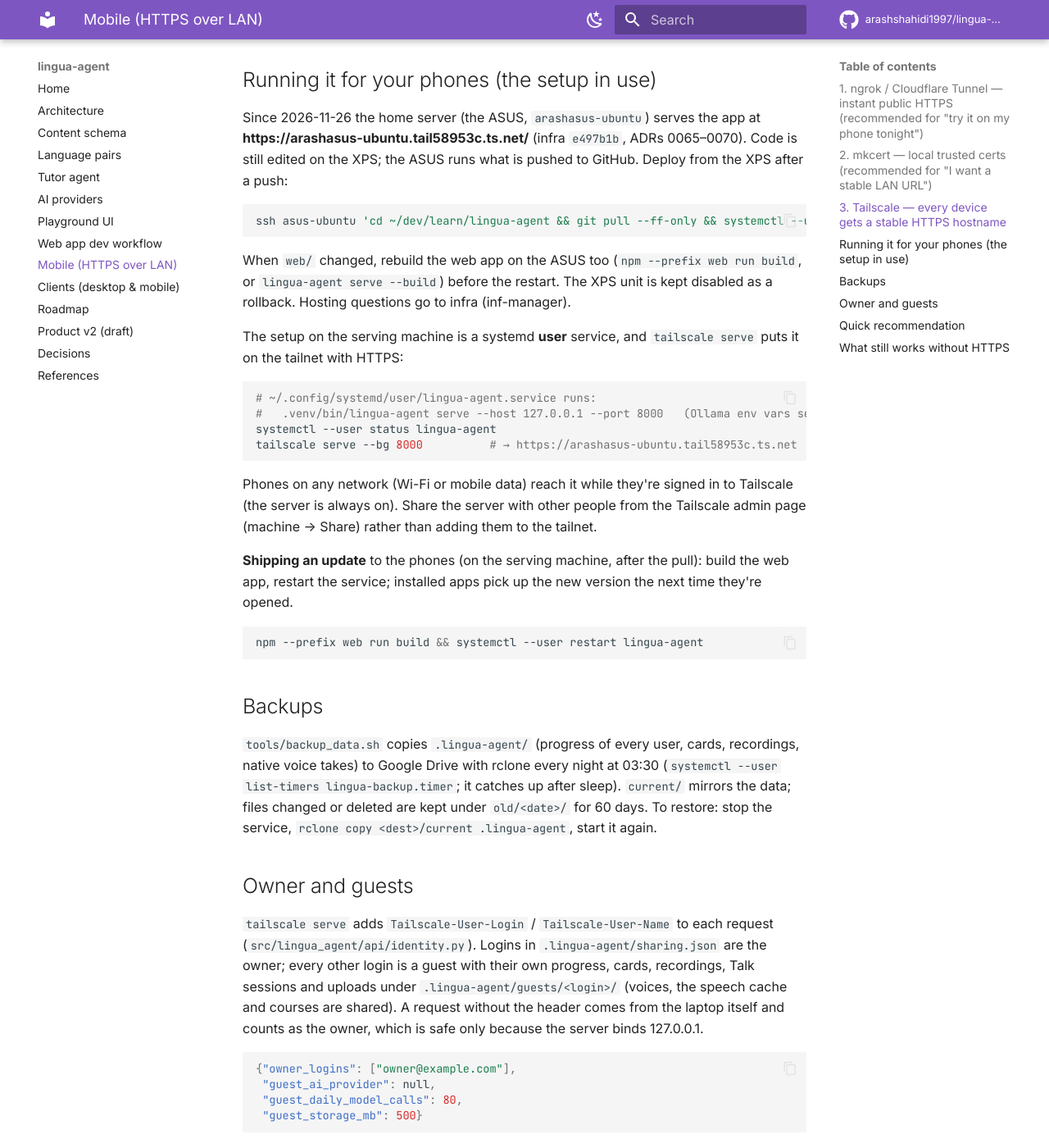
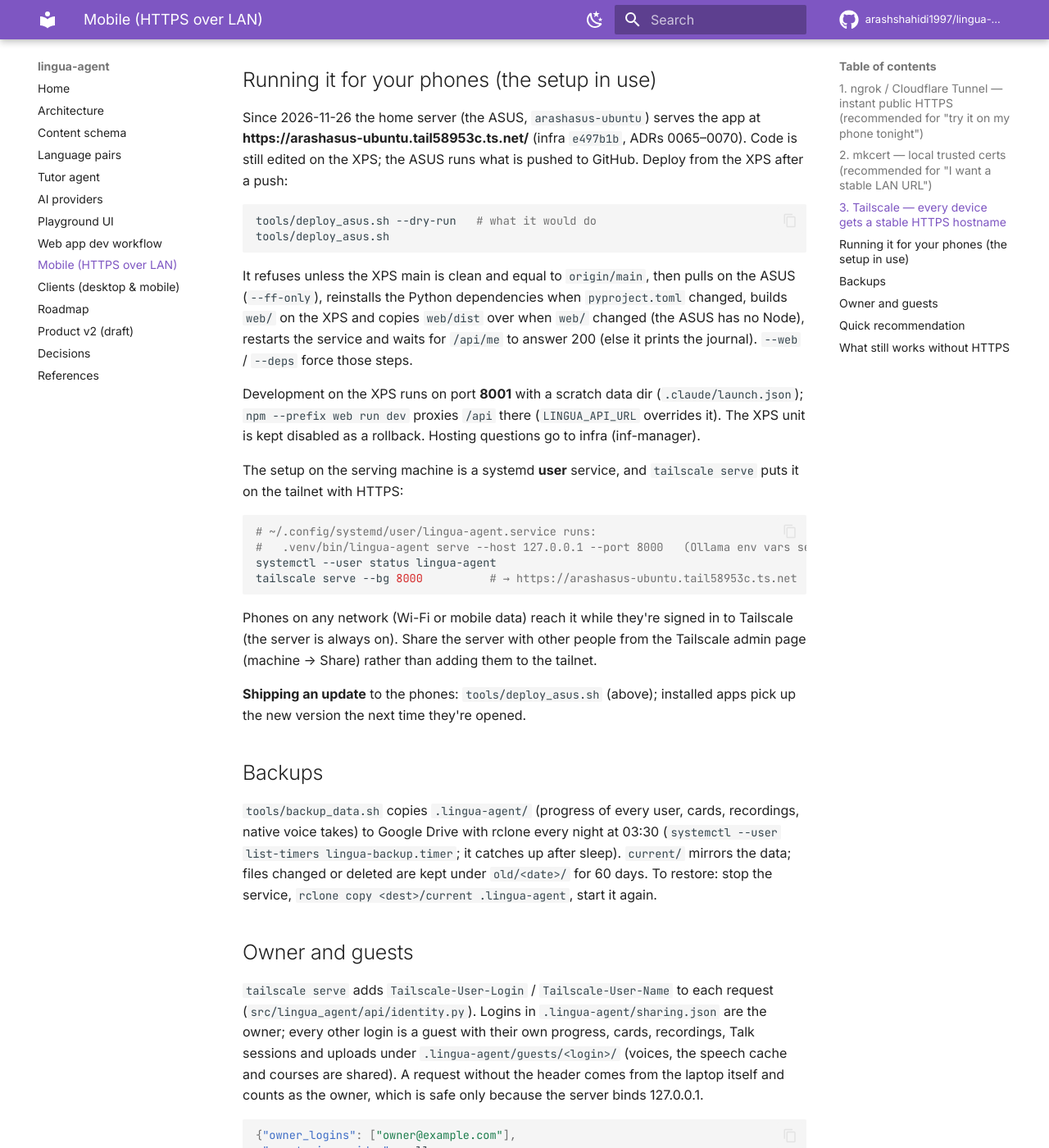
Before and after one commit to arashshahidi1997/lingua-agent, an MkDocs documentation site: the page built from docs/mobile-https.md, in a window 1280 px wide and 1400 px high, scrolled down 1964 px. Shown: the whole window at 82% size. Built offline with MkDocs 1.6.1 and Material for MkDocs 9.7.7, drawn with Linux system fonts in a browser that asks for light colours; comment, search, counter and statistics services are not loaded.

Commit message:
tools/deploy_asus.sh: one-command deploy to the ASUS; vite /api proxy on :8001 (LINGUA_API_URL)
Refuses unless XPS main is clean and equals origin/main; pulls --ff-only on the
ASUS, reinstalls deps when pyproject.toml/uv.lock changed, builds web/ on the
XPS and rsyncs web/dist when web/ changed, restarts the user unit and polls
/api/me (journal on failure). --dry-run, --web, --deps.

Co-Authored-By: Claude Opus 5.5 <noreply@anthropic.com>

````diff
--- a/docs/mobile-https.md
+++ b/docs/mobile-https.md
@@ -74,11 +74,17 @@ Since 2026-11-26 the home server (the ASUS, `arashasus-ubuntu`) serves the app a
 the ASUS runs what is pushed to GitHub. Deploy from the XPS after a push:
 
 ```bash
-ssh asus-ubuntu 'cd ~/dev/learn/lingua-agent && git pull --ff-only && systemctl --user restart lingua-agent'
+tools/deploy_asus.sh --dry-run   # what it would do
+tools/deploy_asus.sh
 ```
 
-When `web/` changed, rebuild the web app on the ASUS too (`npm --prefix web run build`, or `lingua-agent serve --build`)
-before the restart.
+It refuses unless the XPS main is clean and equal to `origin/main`, then pulls on the ASUS (`--ff-only`), reinstalls
+the Python dependencies when `pyproject.toml` changed, builds `web/` on the XPS and copies `web/dist` over when
+`web/` changed (the ASUS has no Node), restarts the service and waits for `/api/me` to answer 200 (else it prints
+the journal). `--web` / `--deps` force those steps.
+
+Development on the XPS runs on port **8001** with a scratch data dir (`.claude/launch.json`); `npm --prefix web run dev`
+proxies `/api` there (`LINGUA_API_URL` overrides it).
 The XPS unit is kept disabled as a rollback. Hosting questions go to infra (inf-manager).
 
 The setup on the serving machine is a systemd **user** service, and `tailscale serve` puts it on the tailnet with HTTPS:
@@ -94,12 +100,8 @@ Phones on any network (Wi-Fi or mobile data) reach it while they're signed in to
 always on). Share the server with other people from the Tailscale admin page (machine → Share) rather than adding
 them to the tailnet.
 
-**Shipping an update** to the phones (on the serving machine, after the pull): build the web app, restart the service; installed apps pick up the new
-version the next time they're opened.
-
-```bash
-npm --prefix web run build && systemctl --user restart lingua-agent
-```
+**Shipping an update** to the phones: `tools/deploy_asus.sh` (above); installed apps pick up the new version the
+next time they're opened.
 
 ## Backups
 
````
Also changed, not shown: 2 other files.
